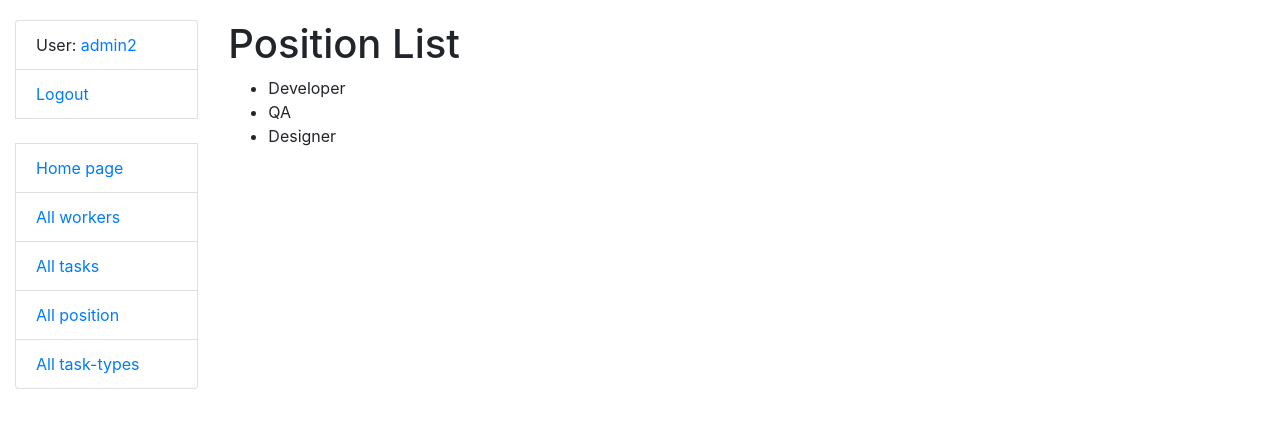
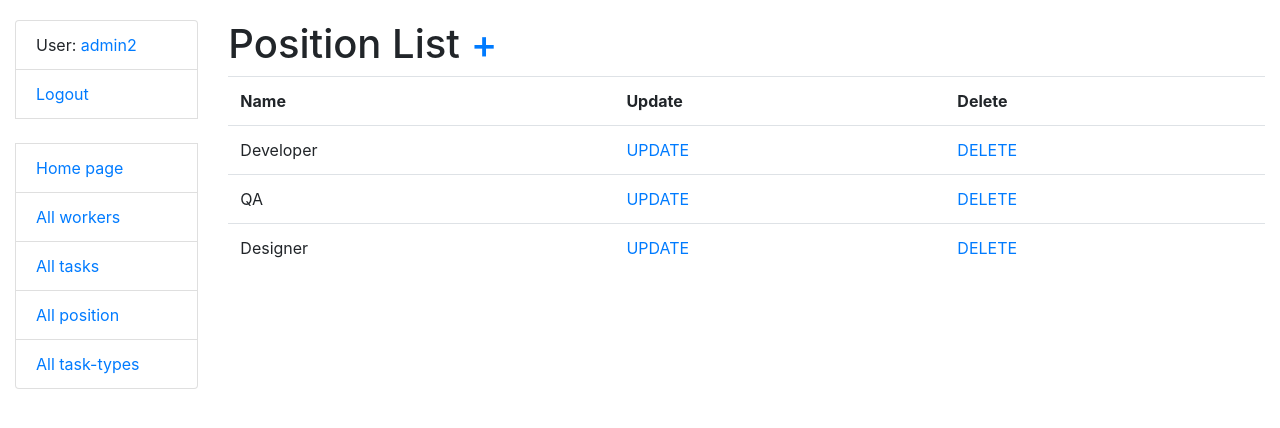
Before and after one commit to xtina999/it-company-task-manager, a Django app: page /positions/ in a window 1280 px wide. Shown: the top 428 px of the page. Run offline with Django 4.2, Linux system fonts and the light colour scheme; a user stored in the database is signed in; data comes from the database, SQL or seed files in the repository; both versions use the stored data as it was after the commit.

Commit message:
Add Position create, update, and delete views
Add PositionCreateView, PositionUpdateView, and PositionDeleteView with LoginRequiredMixin for authentication. Defined success_url and template_name for each view. Created position_form.html template for both create and update views. Created position_confirm_delete.html template for delete view. Added corresponding URL patterns for create, update, and delete views.

```diff
--- a/it_company_task_manager/settings.py
+++ b/it_company_task_manager/settings.py
@@ -40,6 +40,8 @@ INSTALLED_APPS = [
     "django.contrib.sessions",
     "django.contrib.messages",
     "django.contrib.staticfiles",
+    "crispy_forms",
+    "crispy_bootstrap4",
     "task_manager",
     "debug_toolbar",
 ]
@@ -72,6 +74,10 @@ TEMPLATES = [
         },
     },
 ]
+
+CRISPY_ALLOWED_TEMPLATE_PACKS = "bootstrap4"
+
+CRISPY_TEMPLATE_PACK = "bootstrap4"
 
 WSGI_APPLICATION = "it_company_task_manager.wsgi.application"
 
--- a/task_manager/urls.py
+++ b/task_manager/urls.py
@@ -4,6 +4,9 @@ from task_manager.views import (
     index,
     WorkerListView,
     PositionListView,
+    PositionCreateView,
+    PositionUpdateView,
+    PositionDeleteView,
     TaskTypeListView,
     TaskListView, TaskDetailView,
 )
@@ -19,6 +22,21 @@ urlpatterns = [
         "positions/",
         PositionListView.as_view(),
         name="position-list"
+    ),
+    path(
+        "positions/create/",
+        PositionCreateView.as_view(),
+        name="positions-create"
+    ),
+    path(
+        "positions/<int:pk>/update",
+        PositionUpdateView.as_view(),
+        name="positions-update"
+    ),
+    path(
+        "positions/<int:pk>/delete",
+        PositionDeleteView.as_view(),
+        name="positions-delete"
     ),
     path(
         "task-types/",
--- a/task_manager/views.py
+++ b/task_manager/views.py
@@ -2,6 +2,7 @@ from django.contrib.auth.decorators import login_required
 from django.contrib.auth.mixins import LoginRequiredMixin
 from django.shortcuts import render
 from django.views import generic
+from django.urls import reverse_lazy
 
 from task_manager.models import (
     Worker,
@@ -38,6 +39,26 @@ class PositionListView(LoginRequiredMixin, generic.ListView):
     model = Position
 
 
+class PositionCreateView(LoginRequiredMixin, generic.CreateView):
+    model = Position
+    fields = "__all__"
+    success_url = reverse_lazy("task_manager:position-list")
+    template_name = "task_manager/position_form.html"
+
+
+class PositionUpdateView(LoginRequiredMixin, generic.UpdateView):
+    model = Position
+    fields = "__all__"
+    success_url = reverse_lazy("task_manager:position-list")
+    template_name = "task_manager/position_form.html"
+
+
+class PositionDeleteView(LoginRequiredMixin, generic.DeleteView):
+    model = Position
+    template_name = "task_manager/position_confirm_delete.html"
+    success_url = reverse_lazy("task_manager:position-list")
+
+
 class TaskTypeListView(LoginRequiredMixin, generic.ListView):
     model = TaskType
     template_name = "task_manager/task_type_list.html"
--- a/templates/task_manager/position_list.html
+++ b/templates/task_manager/position_list.html
@@ -1,13 +1,33 @@
 {% extends "base.html" %}
 
 {% block content %}
-  <h1>Position List</h1>
+  <h1>
+    Position List
+    <a href="{% url 'task_manager:positions-create' %}">
+      +
+    </a>
+  </h1>
   {% if position_list %}
-    <ul>
-    {% for position in position_list %}
-      <li>{{ position.name }}</li>
+     <table class="table">
+      <tr>
+        <th>Name</th>
+        <th>Update</th>
+        <th>Delete</th>
+      </tr>
+      {% for position in position_list %}
+        <tr>
+          <td>
+            {{ position.name }}
+          </td>
+          <td>
+            <a href="{% url "task_manager:positions-update" pk=position.id %}">UPDATE</a>
+          </td>
+          <td>
+            <a href="{% url "task_manager:positions-delete" pk=position.id %}">DELETE</a>
+          </td>
+        </tr>
     {% endfor %}
-    </ul>
+    </table>
   {% else %}
     <p>The are no position in company</p>
   {% endif %}
```
Also changed, not shown: templates/task_manager/position_confirm_delete.html (added, +16 -0 lines), templates/task_manager/position_form.html (added, +13 -0 lines), db.sqlite3.
